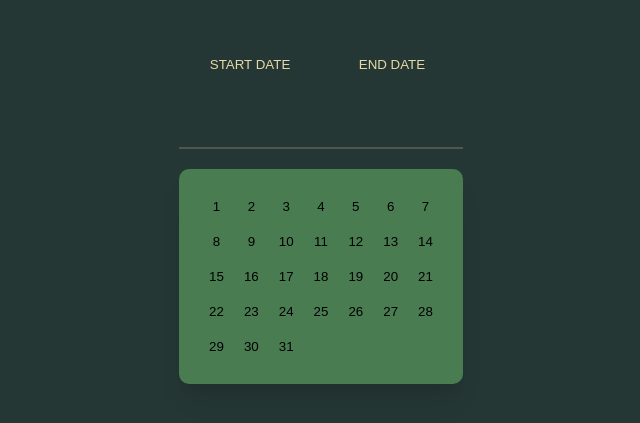
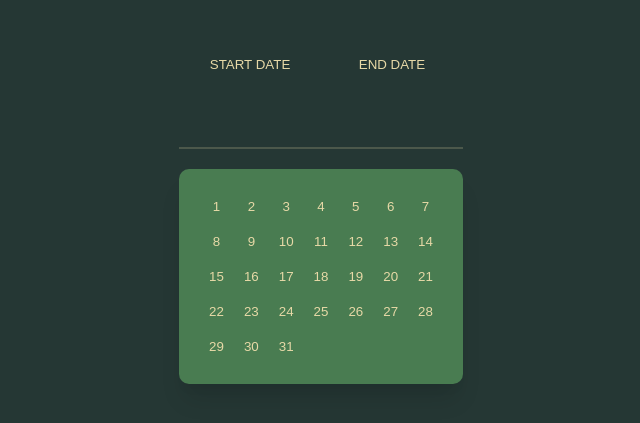
Before and after one commit to TymoshenkoYelyzaveta/Date-Picker-Component, a React (Create React App) app: page / in a window 1280 px wide. Shown: the part 187-610 px from the top of the page, without its empty margins (319-959 px from the left). Built offline with nearby package versions, Linux system fonts and the light colour scheme.

Commit message:
added styled components

```diff
--- a/src/App.js
+++ b/src/App.js
@@ -1,4 +1,5 @@
 import React, { useState } from 'react';
+import styled, { css } from 'styled-components';
 import './App.css';
 
 const calendarDates = Array(31)
@@ -31,37 +32,86 @@ const App = () => {
   };
   return (
     <div className='app'>
-      <div className='date-chooser'>
-        <button
-          onClick={() => setChosingType('start')}
-          className='date-chooser-button'
-        >
+      <StyledDateChooser>
+        <StyledDateChooserButton onClick={() => setChosingType('start')}>
           Start Date <span>{startDate}</span>
-        </button>
-        <button
-          onClick={() => setChosingType('end')}
-          className='date-chooser-button'
-        >
+        </StyledDateChooserButton>
+        <StyledDateChooserButton onClick={() => setChosingType('end')}>
           End Date <span>{endDate}</span>
-        </button>
-      </div>
+        </StyledDateChooserButton>
+      </StyledDateChooser>
 
-      <div className='calendar'>
+      <StyledCalender>
         {calendarDates.map((day, index) => {
           const dayNumber = day + 1;
+
+          let isSelected = dayNumber === startDate || dayNumber === endDate;
           return (
-            <button
+            <StyledCalenderDay
+              isSelected={isSelected}
               key={index}
               onClick={() => updateDate(dayNumber)}
-              className='calendar-day'
             >
               {dayNumber}
-            </button>
+            </StyledCalenderDay>
           );
         })}
-      </div>
+      </StyledCalender>
     </div>
   );
 };
 
 export default App;
+
+const StyledDateChooser = styled.div`
+  display: flex;
+  margin-bottom: 20px;
+`;
+
+const StyledDateChooserButton = styled.button`
+  flex: 1;
+  padding: 15px;
+  cursor: pointer;
+  border: 0;
+  outline: 0;
+  background: transparent;
+  text-transform: uppercase;
+  color: #e7d9a7;
+  border-bottom: 2px solid rgba(231, 217, 167, 0.2);
+
+  span {
+    display: block;
+    min-height: 60px;
+    font-size: 50px;
+  }
+`;
+
+const StyledCalender = styled.div`
+  display: grid;
+  grid-template-columns: repeat(7, 1fr);
+  padding: 20px;
+  max-width: 400px;
+  border-radius: 10px;
+  background: #497c51;
+  box-shadow: 0 20px 25px -5px rgba(0, 0, 0, 0.1),
+    0 10px 10px -5px rgba(0, 0, 0, 0.04);
+`;
+const StyledCalenderDay = styled.button`
+  display: flex;
+  align-items: center;
+  justify-content: center;
+  padding: 10px;
+  transition: 0.3s ease background;
+  border: 0;
+  outline: 0;
+  cursor: pointer;
+  background: none;
+  color: #e7d9a7;
+
+  ${(props) =>
+    props.isSelected &&
+    css`
+      background: #a2b264;
+      color: #253734;
+    `}}
+`;
```
